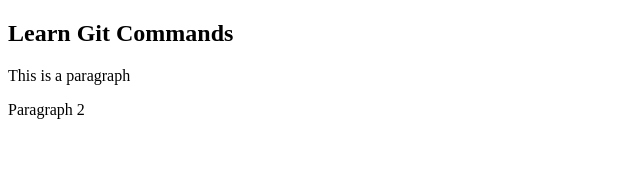
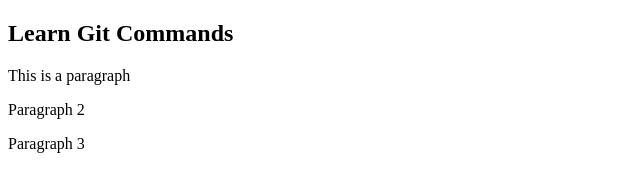
Before and after one commit to mppradeep/git-test, a website: page index.html in a window 1280 px wide. Shown: the whole page, without its empty margins (0-640 px from the left). Drawn offline with Linux system fonts and the light colour scheme.

```diff
--- a/index.html
+++ b/index.html
@@ -7,5 +7,6 @@
 	<h2>Learn Git Commands</h2>
 	<p>This is a paragraph</p>
 	<p>Paragraph 2</p>
+	<P>Paragraph 3</P>
 </body>
 </html>
```
Also changed, not shown: package.json (added, +24 -0 lines), 2 other files.
